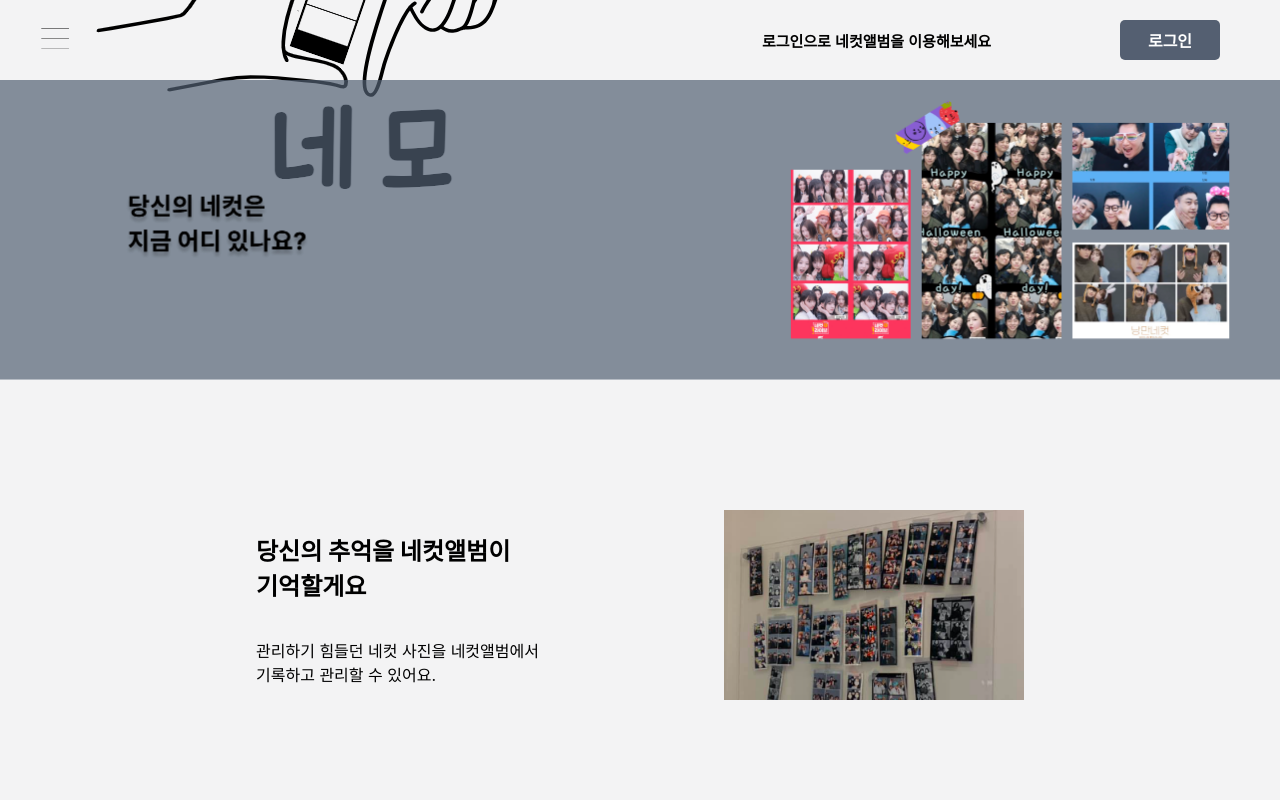
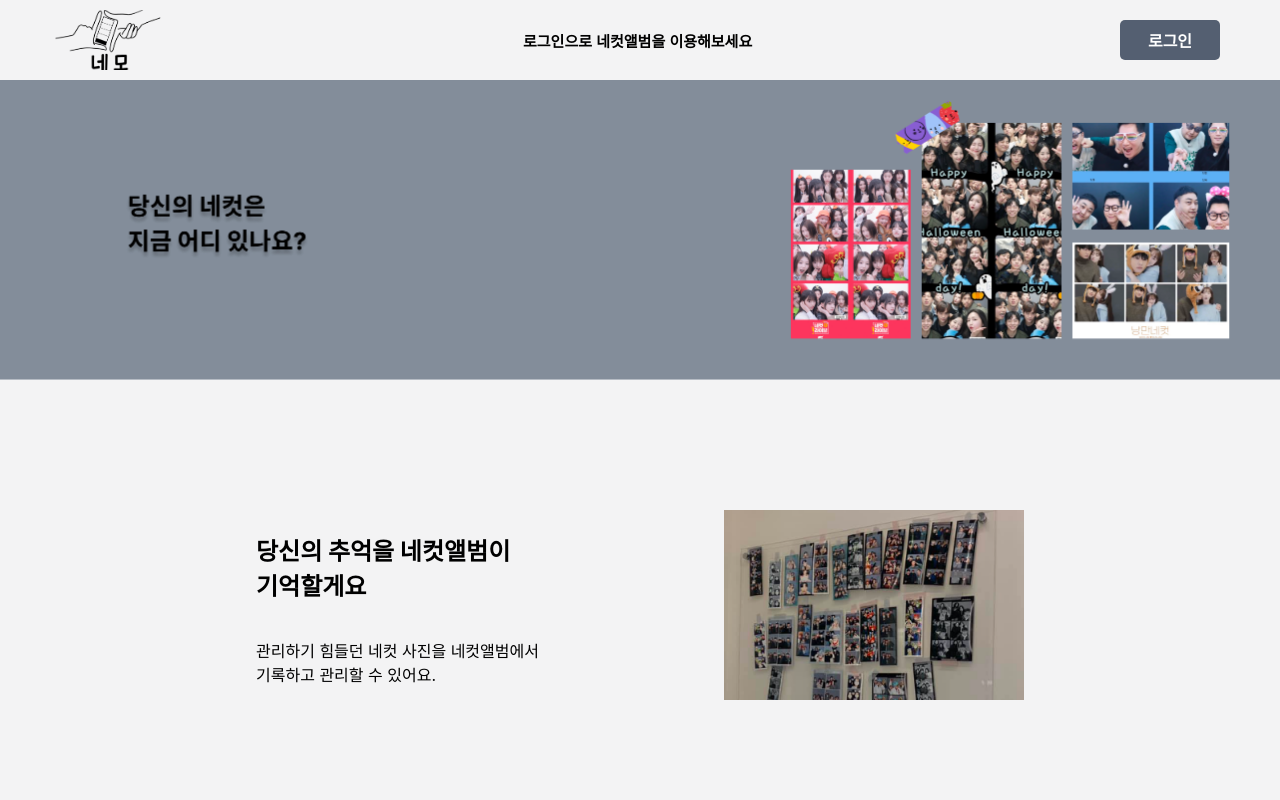
Before and after one commit to Step3-kakao-tech-campus/Team2_FE, a React (Create React App) app: page / in a window 1280 px wide. Shown: the top 800 px of the page. Built offline with nearby package versions, Linux system fonts and the light colour scheme; no server answers; what y-websocket would draw is missing.

Commit message:
fix: merge시 import안했던 객체들 import

```diff
--- a/src/common/atoms/Image.tsx
+++ b/src/common/atoms/Image.tsx
@@ -1,3 +1,5 @@
+import { CSSProperties } from 'react';
+
 interface ImageProps {
     src: string;
     width?: string;
@@ -17,7 +19,7 @@ export const LocalImage = ({
     className = '',
 }: ImageProps) => {
     return (
-        <div style={{ width, height }}>
+        <div style={{ width, height, ...style }} className={className}>
             <img
                 src={process.env.PUBLIC_URL + '/assets/' + src}
                 alt={alt}
```
